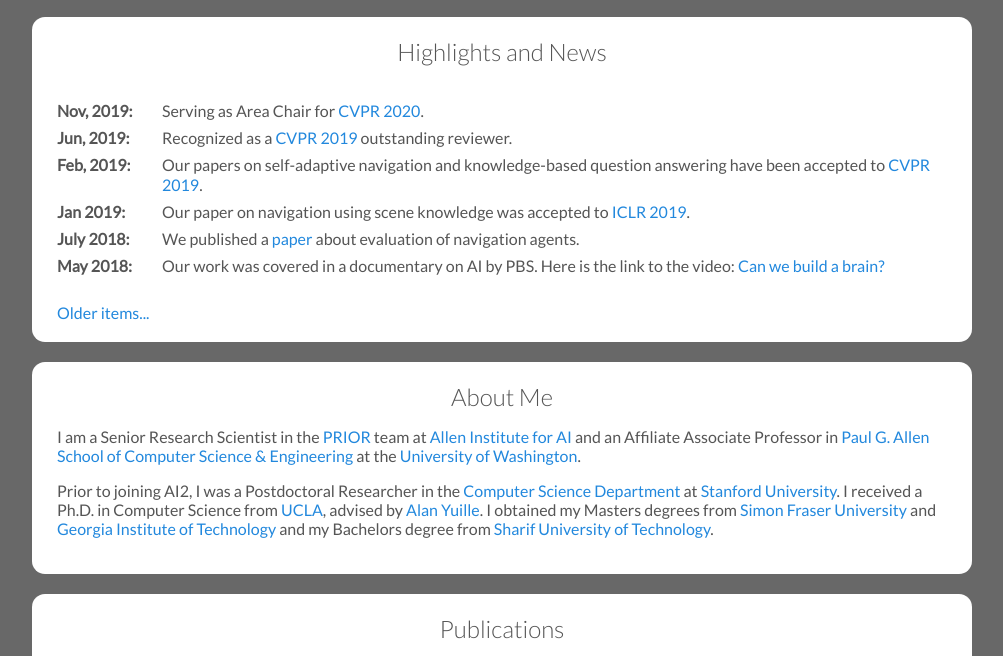
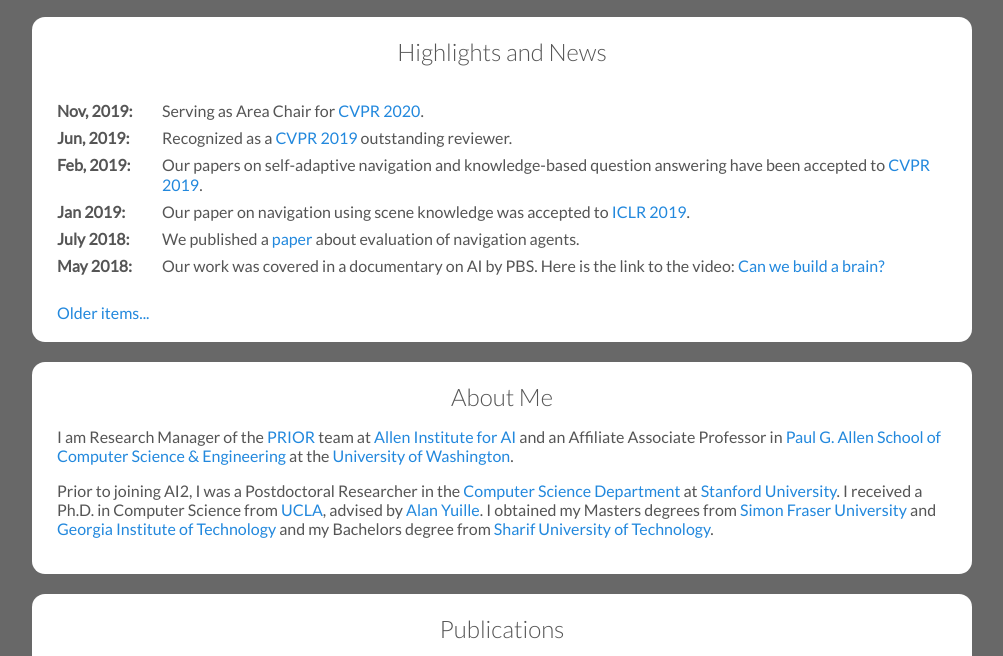
Before and after one commit to roozbehm/roozbehm.github.io, a plain HTML site: page index.html in a window 1280 px wide. Shown: the part 402-1058 px from the top of the page, without its empty margins (138-1141 px from the left). Drawn offline with Linux system fonts and the light colour scheme.

Commit message:
changed title

```diff
--- a/index.html
+++ b/index.html
@@ -2,8 +2,8 @@
 <!-- saved from url=(0034)https://www.cc.gatech.edu/~dbatra/ -->
 <html lang="en"><head><meta http-equiv="Content-Type" content="text/html; charset=UTF-8">
 
- <meta name="description" content="Senior Research Scientist (AI2) and Affiliate Associate Professor (University of Washington)">
- <meta name="og:description" content="Senior Research Scientist (AI2) and Affiliate Associate Professor (University of Washington)">
+ <meta name="description" content="Research Manager (AI2) and Affiliate Associate Professor (University of Washington)">
+ <meta name="og:description" content="Research Manager (AI2) and Affiliate Associate Professor (University of Washington)">
  <meta name="robots" content="all">
  <title>Roozbeh Mottaghi</title>
  <link rel="stylesheet" href="./misc/mystyle.css">
@@ -94,7 +94,7 @@
 <h2 style="text-align: center">About Me</h2>
 
 <p>
-I am a Senior Research Scientist in the <a href="http://prior.allenai.org">PRIOR</a> team at <a href="http://allenai.org">Allen Institute for AI</a> and an Affiliate Associate Professor in <a href="https://www.cs.washington.edu/">Paul G. Allen School of Computer Science & Engineering</a> at the <a href="https://www.washington.edu/">University of Washington</a>.
+I am Research Manager of the <a href="http://prior.allenai.org">PRIOR</a> team at <a href="http://allenai.org">Allen Institute for AI</a> and an Affiliate Associate Professor in <a href="https://www.cs.washington.edu/">Paul G. Allen School of Computer Science & Engineering</a> at the <a href="https://www.washington.edu/">University of Washington</a>.
 </p>
 
 <p>
```
